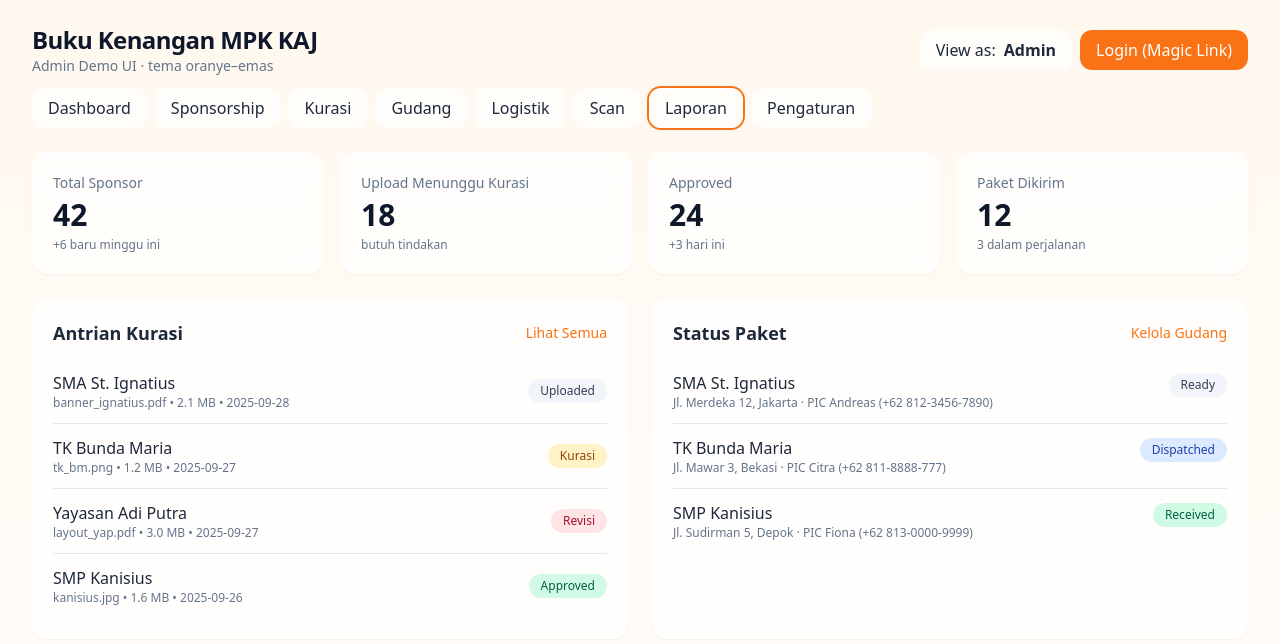
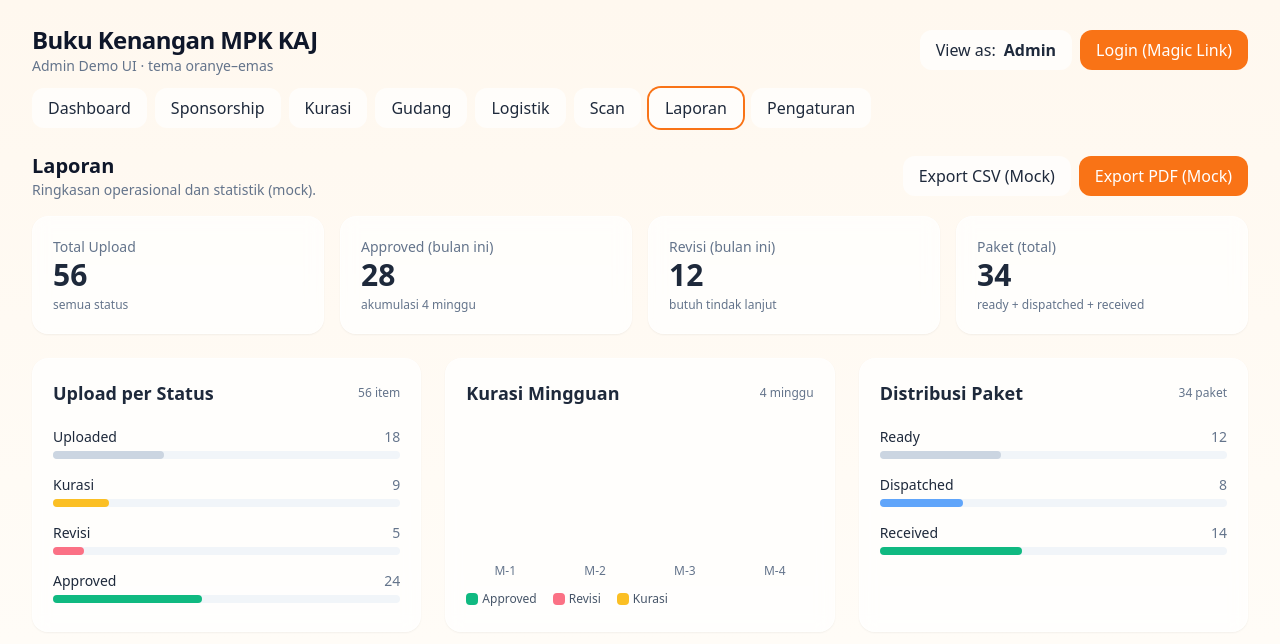
Before and after one commit to AeryIce/mpk_bk_fe, a Next.js app: page /admin/reports in a window 1280 px wide. Shown: the top 644 px of the page. Built offline with nearby package versions, Linux system fonts and the light colour scheme.

Commit message:
fix : Satisfying ESLint and resolve error import

```diff
--- a/src/app/admin/reports/page.tsx
+++ b/src/app/admin/reports/page.tsx
@@ -1,71 +1,142 @@
-// src/app/admin/dashboard/page.tsx
+// src/app/admin/reports/page.tsx
 import { NavBar } from "@/src/components/NavBar";
-import { StatCard } from "@/src/components/StatCard";
-import { StatusPill } from "@/src/components/StatusPill";
-import { kpis, uploads, packages, KPI, Upload, PackageItem } from "@/src/data/mock";
 
-export default function Page() {
+type Stat = { label: string; value: number; color: string };
+
+const uploadsByStatus: Stat[] = [
+  { label: "Uploaded", value: 18, color: "bg-slate-300" },
+  { label: "Kurasi", value: 9, color: "bg-amber-400" },
+  { label: "Revisi", value: 5, color: "bg-rose-400" },
+  { label: "Approved", value: 24, color: "bg-emerald-500" },
+];
+
+type WeeklyRow = { w: string; approved: number; revisi: number; kurasi: number };
+const weekly: WeeklyRow[] = [
+  { w: "M-1", approved: 5, revisi: 3, kurasi: 4 },
+  { w: "M-2", approved: 7, revisi: 2, kurasi: 5 },
+  { w: "M-3", approved: 6, revisi: 4, kurasi: 6 },
+  { w: "M-4", approved: 10, revisi: 3, kurasi: 7 },
+];
+
+const shipping: Stat[] = [
+  { label: "Ready", value: 12, color: "bg-slate-300" },
+  { label: "Dispatched", value: 8, color: "bg-blue-400" },
+  { label: "Received", value: 14, color: "bg-emerald-500" },
+];
+
+function BarRow({ s, total }: { s: Stat; total: number }) {
+  const pct = Math.max(4, Math.round((s.value / Math.max(1, total)) * 100)); // min 4% biar kelihatan
+  return (
+    <div className="py-2">
+      <div className="flex items-center justify-between text-sm">
+        <div className="font-medium">{s.label}</div>
+        <div className="tabular-nums text-slate-500">{s.value}</div>
+      </div>
+      <div className="mt-1 h-2 rounded-full bg-slate-100">
+        <div className={`h-2 rounded-full ${s.color}`} style={{ width: `${pct}%` }} />
+      </div>
+    </div>
+  );
+}
+
+export default function ReportsPage() {
+  const totalUpload = uploadsByStatus.reduce((sum: number, s: Stat) => sum + s.value, 0);
+  const totalShip = shipping.reduce((sum: number, s: Stat) => sum + s.value, 0);
+  const totalApproved = weekly.reduce((sum: number, r: WeeklyRow) => sum + r.approved, 0);
+  const totalRevisi = weekly.reduce((sum: number, r: WeeklyRow) => sum + r.revisi, 0);
+
   return (
     <div>
       <NavBar />
 
-      {/* KPI Grid */}
-      <div className="grid grid-cols-1 sm:grid-cols-2 lg:grid-cols-4 gap-4">
-        {kpis.map((k: KPI) => (
-          <StatCard key={k.label} {...k} />
-        ))}
+      {/* Header actions */}
+      <div className="mb-4 flex items-center justify-between">
+        <div>
+          <h2 className="text-xl font-semibold text-slate-900">Laporan</h2>
+          <p className="text-sm text-slate-500">Ringkasan operasional dan statistik (mock).</p>
+        </div>
+        <div className="flex gap-2">
+          <button className="btn btn-ghost">Export CSV (Mock)</button>
+          <button className="btn btn-primary">Export PDF (Mock)</button>
+        </div>
       </div>
 
-      {/* Antrian Kurasi & Status Paket */}
-      <div className="mt-6 grid grid-cols-1 lg:grid-cols-2 gap-6">
+      {/* KPI quick glance */}
+      <div className="grid grid-cols-1 sm:grid-cols-2 lg:grid-cols-4 gap-4">
+        <div className="card p-5">
+          <div className="text-sm text-slate-500">Total Upload</div>
+          <div className="text-3xl font-semibold">{totalUpload}</div>
+          <div className="text-xs text-slate-500 mt-1">semua status</div>
+        </div>
+        <div className="card p-5">
+          <div className="text-sm text-slate-500">Approved (bulan ini)</div>
+          <div className="text-3xl font-semibold">{totalApproved}</div>
+          <div className="text-xs text-slate-500 mt-1">akumulasi 4 minggu</div>
+        </div>
+        <div className="card p-5">
+          <div className="text-sm text-slate-500">Revisi (bulan ini)</div>
+          <div className="text-3xl font-semibold">{totalRevisi}</div>
+          <div className="text-xs text-slate-500 mt-1">butuh tindak lanjut</div>
+        </div>
+        <div className="card p-5">
+          <div className="text-sm text-slate-500">Paket (total)</div>
+          <div className="text-3xl font-semibold">{totalShip}</div>
+          <div className="text-xs text-slate-500 mt-1">ready + dispatched + received</div>
+        </div>
+      </div>
+
+      {/* Chart-like cards */}
+      <div className="mt-6 grid grid-cols-1 lg:grid-cols-3 gap-6">
+        {/* Upload per Status */}
         <div className="card p-5">
           <div className="mb-3 flex items-center justify-between">
-            <h2 className="text-lg font-semibold">Antrian Kurasi</h2>
-            <a
-              className="text-sm text-[color:var(--brand)] hover:underline"
-              href="/admin/curation"
-            >
-              Lihat Semua
-            </a>
+            <h3 className="text-lg font-semibold">Upload per Status</h3>
+            <span className="text-xs text-slate-500">{totalUpload} item</span>
           </div>
-          <div className="divide-y">
-            {uploads.slice(0, 4).map((u: Upload) => (
-              <div key={u.id} className="py-3 flex items-center justify-between gap-3">
-                <div>
-                  <div className="font-medium">{u.instansi}</div>
-                  <div className="text-xs text-slate-500">
-                    {u.file} • {u.size} • {u.date}
-                  </div>
-                </div>
-                <StatusPill status={u.status} />
-              </div>
+          <div>
+            {uploadsByStatus.map((s: Stat) => (
+              <BarRow key={s.label} s={s} total={totalUpload} />
             ))}
           </div>
         </div>
 
+        {/* Kurasi Mingguan */}
         <div className="card p-5">
           <div className="mb-3 flex items-center justify-between">
-            <h2 className="text-lg font-semibold">Status Paket</h2>
-            <a
-              className="text-sm text-[color:var(--brand)] hover:underline"
-              href="/admin/warehouse"
-            >
-              Kelola Gudang
-            </a>
+            <h3 className="text-lg font-semibold">Kurasi Mingguan</h3>
+            <span className="text-xs text-slate-500">4 minggu</span>
           </div>
-          <div className="divide-y">
-            {packages.map((p: PackageItem) => (
-              <div key={p.id} className="py-3 grid grid-cols-1 sm:grid-cols-12 gap-2">
-                <div className="sm:col-span-9">
-                  <div className="font-medium">{p.tujuan}</div>
-                  <div className="text-xs text-slate-500">
-                    {p.alamat} · PIC {p.pic} ({p.wa})
+          <div className="grid grid-cols-4 gap-3 items-end h-40">
+            {weekly.map((w: WeeklyRow) => {
+              const max = Math.max(w.approved, w.revisi, w.kurasi, 1);
+              return (
+                <div key={w.w} className="flex flex-col items-center gap-1">
+                  <div className="flex w-full gap-1 items-end">
+                    <div className="bg-emerald-500/80 w-1/3 rounded-t-md" style={{ height: `${(w.approved / max) * 100}%` }} />
+                    <div className="bg-rose-400/80 w-1/3 rounded-t-md" style={{ height: `${(w.revisi / max) * 100}%` }} />
+                    <div className="bg-amber-400/80 w-1/3 rounded-t-md" style={{ height: `${(w.kurasi / max) * 100}%` }} />
                   </div>
+                  <div className="text-xs text-slate-500">{w.w}</div>
                 </div>
-                <div className="sm:col-span-3 sm:text-right">
-                  <StatusPill status={p.status} />
-                </div>
-              </div>
+              );
+            })}
+          </div>
+          <div className="mt-3 flex gap-4 text-xs text-slate-600">
+            <div className="flex items-center gap-1"><span className="inline-block w-3 h-3 rounded bg-emerald-500" /> Approved</div>
+            <div className="flex items-center gap-1"><span className="inline-block w-3 h-3 rounded bg-rose-400" /> Revisi</div>
+            <div className="flex items-center gap-1"><span className="inline-block w-3 h-3 rounded bg-amber-400" /> Kurasi</div>
+          </div>
+        </div>
+
+        {/* Distribusi Paket */}
+        <div className="card p-5">
+          <div className="mb-3 flex items-center justify-between">
+            <h3 className="text-lg font-semibold">Distribusi Paket</h3>
+            <span className="text-xs text-slate-500">{totalShip} paket</span>
+          </div>
+          <div>
+            {shipping.map((s: Stat) => (
+              <BarRow key={s.label} s={s} total={totalShip} />
             ))}
           </div>
         </div>
--- a/src/app/admin/settings/page.tsx
+++ b/src/app/admin/settings/page.tsx
@@ -3,10 +3,12 @@
 import { useState } from "react";
 import { NavBar } from "@/src/components/NavBar";
 
+type Role = "sponsor" | "admin" | "superadmin";
+
 export default function SettingsPage() {
   const [apiBase, setApiBase] = useState<string>(process.env.NEXT_PUBLIC_API_BASE_URL || "");
   const [magicExpiry, setMagicExpiry] = useState<number>(15);
-  const [defaultRole, setDefaultRole] = useState<"sponsor" | "admin" | "superadmin">("sponsor");
+  const [defaultRole, setDefaultRole] = useState<Role>("sponsor");
   const [notifEmail, setNotifEmail] = useState(true);
   const [notifWA, setNotifWA] = useState(true);
   const [saved, setSaved] = useState<string | null>(null);
@@ -51,7 +53,11 @@ export default function SettingsPage() {
           </label>
           <label className="block">
             <span className="text-xs font-medium text-slate-600">Default Role Pendaftar</span>
-            <select value={defaultRole} onChange={(e) => setDefaultRole(e.target.value as any)} className="mt-1 w-full rounded-xl border border-amber-300/60 bg-white/70 px-3 py-2 outline-none focus:ring-2 focus:ring-amber-400">
+            <select
+              value={defaultRole}
+              onChange={(e: React.ChangeEvent<HTMLSelectElement>) => setDefaultRole(e.target.value as Role)}
+              className="mt-1 w-full rounded-xl border border-amber-300/60 bg-white/70 px-3 py-2 outline-none focus:ring-2 focus:ring-amber-400"
+            >
               <option value="sponsor">Sponsor (default)</option>
               <option value="admin">Admin</option>
               <option value="superadmin">Superadmin</option>
```
Also changed, not shown: src/app/admin/dashboard/page.tsx (+11 -12 lines), src/app/login/page.tsx (+13 -8 lines).
